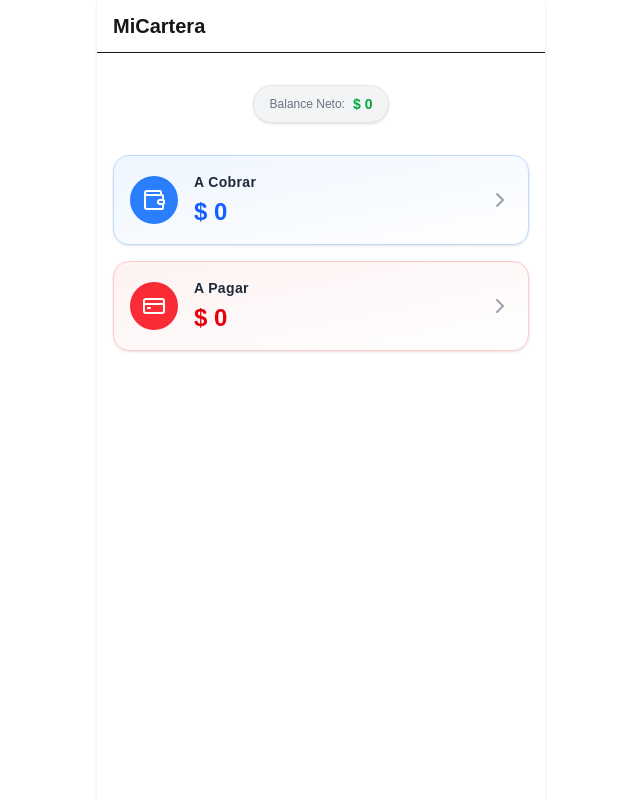
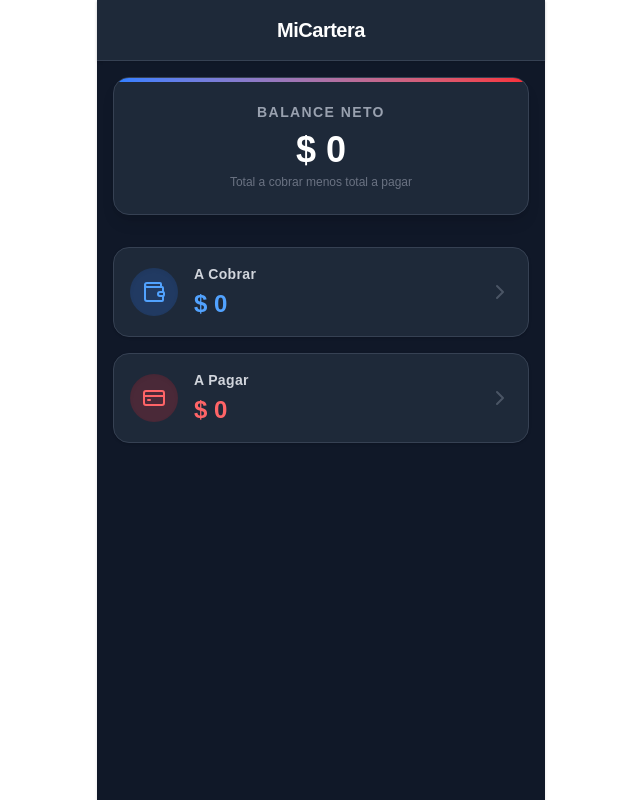
Before and after one commit to mauriguiro/mi-cartera, a Next.js app: page / in a window 1280 px wide. Shown: the whole page, without its empty margins (319-959 px from the left). Built offline with nearby package versions, Linux system fonts and the light colour scheme; no server answers; the database is empty.

Commit message:
feat: aplicar modo oscuro a toda la aplicacion

```diff
--- a/src/app/layout.tsx
+++ b/src/app/layout.tsx
@@ -23,9 +23,9 @@ export default function RootLayout({ children }: { children: React.ReactNode })
   return (
     <html
       lang="es"
-      className={`${geistSans.variable} ${geistMono.variable} h-full antialiased`}
+      className={`${geistSans.variable} ${geistMono.variable} h-full antialiased dark`}
     >
-      <body className="min-h-full flex flex-col bg-gray-50 text-gray-900">
+      <body className="min-h-full flex flex-col bg-gray-950 text-gray-100">
         <FinanceProvider>
           {children}
         </FinanceProvider>
--- a/src/app/page.tsx
+++ b/src/app/page.tsx
@@ -4,50 +4,53 @@ import Link from 'next/link';
 import { useFinance } from '@/contexts/FinanceContext';
 import { formatCurrency } from '@/utils/formatters';
 import { Wallet, CreditCard, ChevronRight } from 'lucide-react';
+import clsx from 'clsx';
 
 export default function DashboardScreen() {
   const { netBalance, totalReceivables, totalDebt } = useFinance();
 
   return (
-    <div className="flex-1 w-full max-w-md mx-auto bg-white min-h-screen relative shadow-sm">
-      <header className="bg-white border-b px-4 py-3 flex items-center justify-between sticky top-0 z-10">
-        <h1 className="text-xl font-bold">MiCartera</h1>
+    <div className="flex-1 w-full max-w-md mx-auto bg-gray-900 min-h-screen relative shadow-sm">
+      <header className="bg-gray-800 text-white px-4 py-4 shadow-sm text-center border-b border-gray-700">
+        <h1 className="text-xl font-black tracking-tight text-white">MiCartera</h1>
       </header>
 
       <main className="p-4 space-y-8 pb-20">
-        <div className="flex justify-center mt-4">
-          <div className="px-4 py-2 bg-gray-100 rounded-full border border-gray-200 flex items-center shadow-sm">
-            <span className="text-gray-500 text-xs font-medium mr-2">Balance Neto:</span>
-            <span className={`text-sm font-bold ${netBalance >= 0 ? 'text-green-600' : 'text-red-600'}`}>
-              {formatCurrency(netBalance)}
-            </span>
-          </div>
+        {/* Balance Neto */}
+        <div className="bg-gray-800 rounded-2xl p-6 text-center shadow-lg border border-gray-700 relative overflow-hidden">
+          <div className="absolute top-0 left-0 w-full h-1 bg-gradient-to-r from-blue-500 to-red-500"></div>
+          <p className="text-sm font-bold text-gray-400 uppercase tracking-widest mb-2">Balance Neto</p>
+          <p className={clsx("text-4xl font-black mb-1", netBalance >= 0 ? "text-white" : "text-red-400")}>
+            {formatCurrency(netBalance)}
+          </p>
+          <p className="text-xs text-gray-500">Total a cobrar menos total a pagar</p>
         </div>
 
+        {/* Accesos */}
         <div className="space-y-4">
           <Link href="/receivables" className="block">
-            <div className="p-4 bg-gradient-to-br from-blue-50 to-white border border-blue-200 rounded-2xl shadow-sm flex items-center hover:shadow-md transition-shadow">
-              <div className="p-3 bg-blue-500 rounded-full shadow-inner mr-4">
-                <Wallet className="w-6 h-6 text-white" />
+            <div className="p-4 bg-gray-800 border border-gray-700 rounded-2xl shadow-sm flex items-center hover:bg-gray-750 transition-colors">
+              <div className="p-3 bg-blue-500/20 rounded-full shadow-inner mr-4">
+                <Wallet className="text-blue-400" size={24} />
               </div>
               <div className="flex-1">
-                <h2 className="text-sm font-bold text-gray-800 tracking-wide">A Cobrar</h2>
-                <p className="text-2xl font-black text-blue-600 mt-1">{formatCurrency(totalReceivables)}</p>
+                <h2 className="text-sm font-bold text-gray-300 tracking-wide">A Cobrar</h2>
+                <p className="text-2xl font-black text-blue-400 mt-1">{formatCurrency(totalReceivables)}</p>
               </div>
-              <ChevronRight className="text-gray-400" />
+              <ChevronRight className="text-gray-600" />
             </div>
           </Link>
 
           <Link href="/debts" className="block">
-            <div className="p-4 bg-gradient-to-br from-red-50 to-white border border-red-200 rounded-2xl shadow-sm flex items-center hover:shadow-md transition-shadow">
-              <div className="p-3 bg-red-500 rounded-full shadow-inner mr-4">
-                <CreditCard className="w-6 h-6 text-white" />
+            <div className="p-4 bg-gray-800 border border-gray-700 rounded-2xl shadow-sm flex items-center hover:bg-gray-750 transition-colors">
+              <div className="p-3 bg-red-500/20 rounded-full shadow-inner mr-4">
+                <CreditCard className="text-red-400" size={24} />
               </div>
               <div className="flex-1">
-                <h2 className="text-sm font-bold text-gray-800 tracking-wide">A Pagar</h2>
-                <p className="text-2xl font-black text-red-600 mt-1">{formatCurrency(totalDebt)}</p>
+                <h2 className="text-sm font-bold text-gray-300 tracking-wide">A Pagar</h2>
+                <p className="text-2xl font-black text-red-400 mt-1">{formatCurrency(totalDebt)}</p>
               </div>
-              <ChevronRight className="text-gray-400" />
+              <ChevronRight className="text-gray-600" />
             </div>
           </Link>
         </div>
--- a/src/app/receivables/page.tsx
+++ b/src/app/receivables/page.tsx
@@ -28,9 +28,9 @@ export default function ReceivablesPage() {
   };
 
   return (
-    <div className="flex-1 w-full max-w-md mx-auto bg-white min-h-screen relative flex flex-col shadow-sm">
-      <header className="bg-blue-600 text-white px-4 py-3 flex items-center shadow-md z-10 sticky top-0">
-        <Link href="/" className="mr-3 p-1 hover:bg-blue-700 rounded-full transition-colors"><ArrowLeft size={20} /></Link>
+    <div className="flex-1 w-full max-w-md mx-auto bg-gray-900 min-h-screen relative flex flex-col shadow-sm">
+      <header className="bg-gray-800 text-white px-4 py-3 flex items-center shadow-sm z-10 sticky top-0 border-b border-gray-700">
+        <Link href="/" className="mr-3 p-1 hover:bg-gray-700 rounded-full transition-colors"><ArrowLeft size={20} /></Link>
         <h1 className="text-lg font-bold">A Cobrar (Me deben)</h1>
       </header>
 
@@ -53,7 +53,7 @@ export default function ReceivablesPage() {
                             ref={provided.innerRef}
                             {...provided.draggableProps}
                             {...provided.dragHandleProps}
-                            className="border rounded-lg overflow-hidden bg-white shadow-sm transition-colors"
+                            className="border rounded-lg overflow-hidden bg-gray-900 shadow-sm transition-colors"
                           >
                             <div
                               className="flex items-center justify-between p-3 cursor-pointer"
@@ -65,12 +65,12 @@ export default function ReceivablesPage() {
                                 </span>
                               </div>
                               <div className="flex items-center space-x-3">
-                                <span className={clsx("text-sm font-bold", rec.isPaid ? "text-gray-400" : "text-blue-600")}>
+                                <span className={clsx("text-sm font-bold", rec.isPaid ? "text-gray-400" : "text-blue-400")}>
                                   {formatCurrency(rec.amount)}
                                 </span>
                                 <input
                                   type="checkbox"
-                                  className="w-4 h-4 text-blue-600 rounded border-gray-300 focus:ring-blue-500"
+                                  className="w-4 h-4 text-blue-400 rounded border-gray-300 focus:ring-blue-500"
                                   checked={rec.isPaid}
                                   onClick={(e) => e.stopPropagation()}
                                   onChange={(e) => markReceivableAsPaid(rec.id, e.target.checked)}
@@ -80,9 +80,9 @@ export default function ReceivablesPage() {
                             </div>
 
                             {isExpanded && (
-                              <div className="p-4 bg-gray-50 border-t border-gray-100 text-sm">
-                                <p className="text-gray-700 mb-1"><strong>Concepto:</strong> {rec.concept}</p>
-                                <p className="text-gray-700 mb-3"><strong>Creado el:</strong> {format(new Date(rec.createdAt), 'dd/MM/yyyy')}</p>
+                              <div className="p-4 bg-gray-950 border-t border-gray-800 text-sm">
+                                <p className="text-gray-300 mb-1"><strong>Concepto:</strong> {rec.concept}</p>
+                                <p className="text-gray-300 mb-3"><strong>Creado el:</strong> {format(new Date(rec.createdAt), 'dd/MM/yyyy')}</p>
 
                                 <div className="flex justify-end gap-3 mt-4 pt-3 border-t border-gray-200">
                                   <Link href={`/receivables/edit/${rec.id}`} className="text-orange-500 p-1 hover:bg-orange-50 rounded">
```
Also changed, not shown: src/app/debts/page.tsx (+20 -20 lines).
